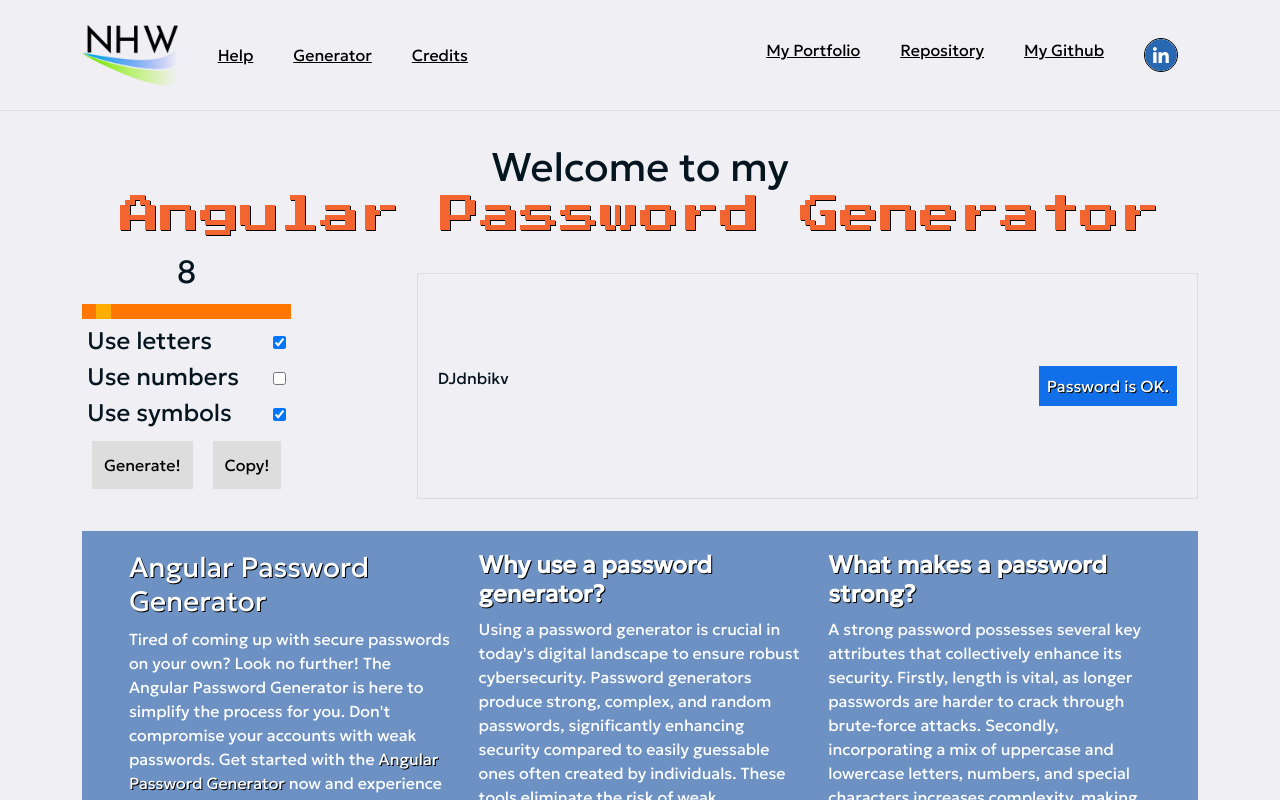
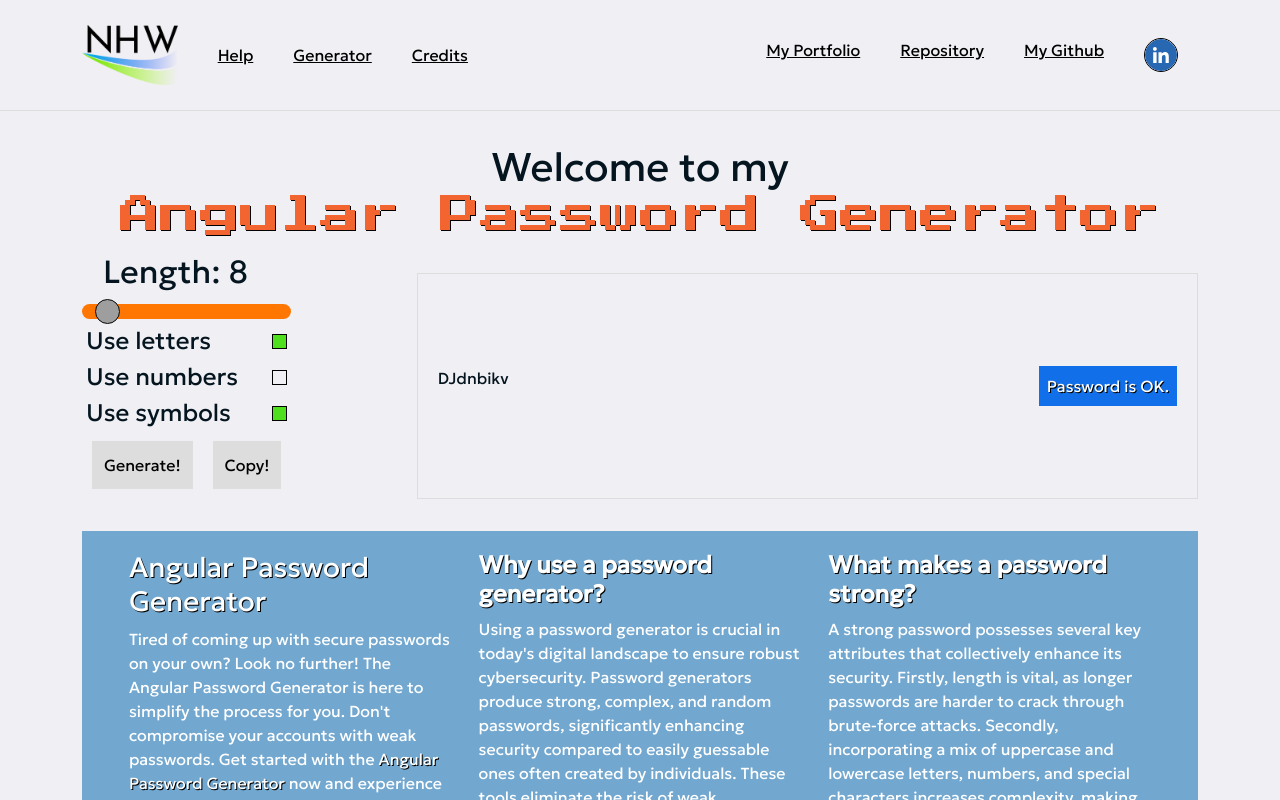
Before and after one commit to nHarrisonW/ng-password-generator, an Angular app: page / in a window 1280 px wide. Shown: the top 800 px of the page. Built offline with nearby package versions, Linux system fonts and the light colour scheme.

Commit message:
done for now!

```diff
--- a/src/app/banner-section/banner-section.component.css
+++ b/src/app/banner-section/banner-section.component.css
@@ -6,7 +6,7 @@
 }
 .banner-parent {
   font-family: "Geologica", sans-serif;
-  background: #6C91C2;
+  background: #72A7CF;
   color: white;
   padding: 20px;
   margin-top: 32px;
--- a/src/app/banner-section/banner-section.component.html
+++ b/src/app/banner-section/banner-section.component.html
@@ -1,7 +1,7 @@
 <div class="container">
   <div class="banner-parent">
     <div class="banner-section">
-      <div class="banner-title">
+      <div class="banner-title ">
         <h3>Angular Password Generator</h3>
       </div>
 
@@ -12,6 +12,7 @@
         <span class="banner-title">Angular Password Generator</span> now and
         experience the convenience of having strong passwords at your
         fingertips!
+        Whether you need passwords for your email, social media accounts, or online banking, this powerful tool has got you covered. It takes just a few simple clicks to obtain a customized, highly secure password that meets all the industry standards for safeguarding your valuable information.
       </p>
     </div>
 
--- a/src/app/newpassword/newpassword.component.css
+++ b/src/app/newpassword/newpassword.component.css
@@ -22,8 +22,6 @@ html {
 }
 input {
   font-family: "Geologica", sans-serif;
-  background: var(--celeste);
-  color: var(--navy);
   border: transparent;
   border-radius: 10px;
 }
@@ -100,13 +98,14 @@ label{
 }
 .length{
   font-family: "Geologica", sans-serif;
+  text-align: start;
+  margin-left: 10%;
 }
 
 .slider {
   -webkit-appearance: none;
   width: 100%;
   height: 15px;
-  border-radius: 0px;
   background: #FF7700;
   outline: none;
   opacity: 1;
@@ -116,9 +115,25 @@ label{
 .slider::-webkit-slider-thumb {
   -webkit-appearance: none;
   appearance: none;
+  height: 25px;
+  width: 25px;
+  background: #fafafa;
+  border-radius: 50%;
+  cursor: pointer;
+  background-image: url('https://upload.wikimedia.org/wikipedia/commons/thumb/c/c2/Asterisk_font_awesome.svg/512px-Asterisk_font_awesome.svg.png');
+  background-size: contain;
+  border: 1px solid black;
+}
+input[type="checkbox"]{
+  appearance: none;
   height: 15px;
   width: 15px;
-  border-radius: 0;
-  background: #ffae00;
-  cursor: pointer;
+  border: 1px solid black;
+  border-radius: 0px;
+  transition: ease-in-out 200ms;
 }
+
+
+input[type="checkbox"]:checked{
+  background: #4fdf1f;
+}
--- a/src/app/newpassword/newpassword.component.html
+++ b/src/app/newpassword/newpassword.component.html
@@ -2,7 +2,7 @@
     <!-- <p id="alerted">{{ alert }}</p> -->
   <div class="d-flex justify-content-between">
     <div>
-      <h2 class="length" [ngClass]="{ 'red-text': length < 8 }">{{ length }}</h2>
+      <h2 class="length" [ngClass]="{ 'red-text': length < 8 }">Length: {{ length }}</h2>
       <input
       [disabled]="!include_letters && !include_numbers && !include_symbols"
         (input)="onchange_length($event.target!)"
```
